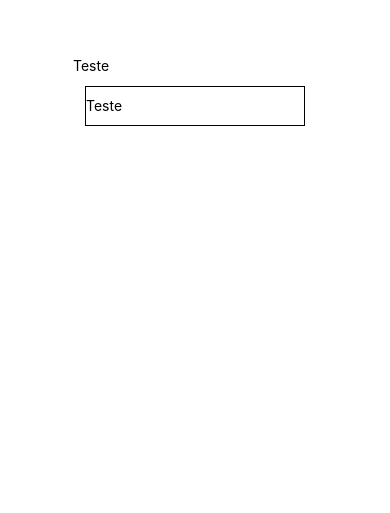
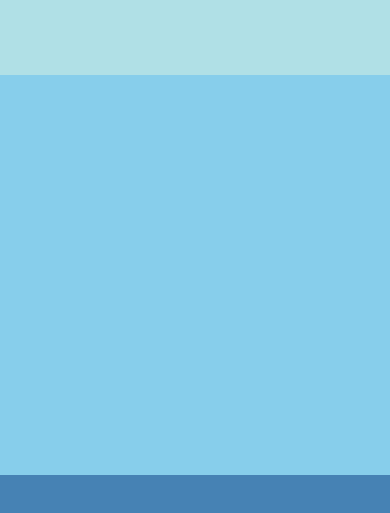
Before and after one commit to NelinhoHIL/Exercicios1, a React Native app: screen / in a window 390 px wide. Shown: the part 325-838 px from the top of the page. Built offline with nearby package versions, Linux system fonts and the light colour scheme.

Commit message:
Conhecendo FlexBox

```diff
--- a/src/App.js
+++ b/src/App.js
@@ -1,13 +1,13 @@
 import React, {Component} from 'react';
 import {Text, View, StyleSheet} from 'react-native';
 
-import DigiteSeuNome from './componentes/DigiteSeuNome';
+import DimensoesFixas from './componentes/DimensoesFixas';
 
 export default class App extends Component {
   render() {
     return (
-      <View style={estilos.container}>
-        <DigiteSeuNome />
+      <View>
+        <DimensoesFixas />
       </View>
     );
   }
--- /dev/null
+++ b/src/componentes/DimensoesFixas.js
@@ -0,0 +1,13 @@
+import React from 'react'
+import { View } from 'react-native'
+
+export default props => {
+    return (
+        <View style={{width: '100%', height: '100%',
+         flexDirection: 'column', justifyContent: 'center', alignItems: 'stretch'}}>
+            <View style={{flexShinrk: 0, flexBasis: 400, backgroundColor: 'powderblue'}} />
+            <View style={{flexShinrk: 1, flexBasis: 400, backgroundColor: 'skyblue'}} />
+            <View style={{flexShinrk: 0, flexBasis: 400, backgroundColor: 'steelblue'}} />
+        </View>
+    )
+}
```
